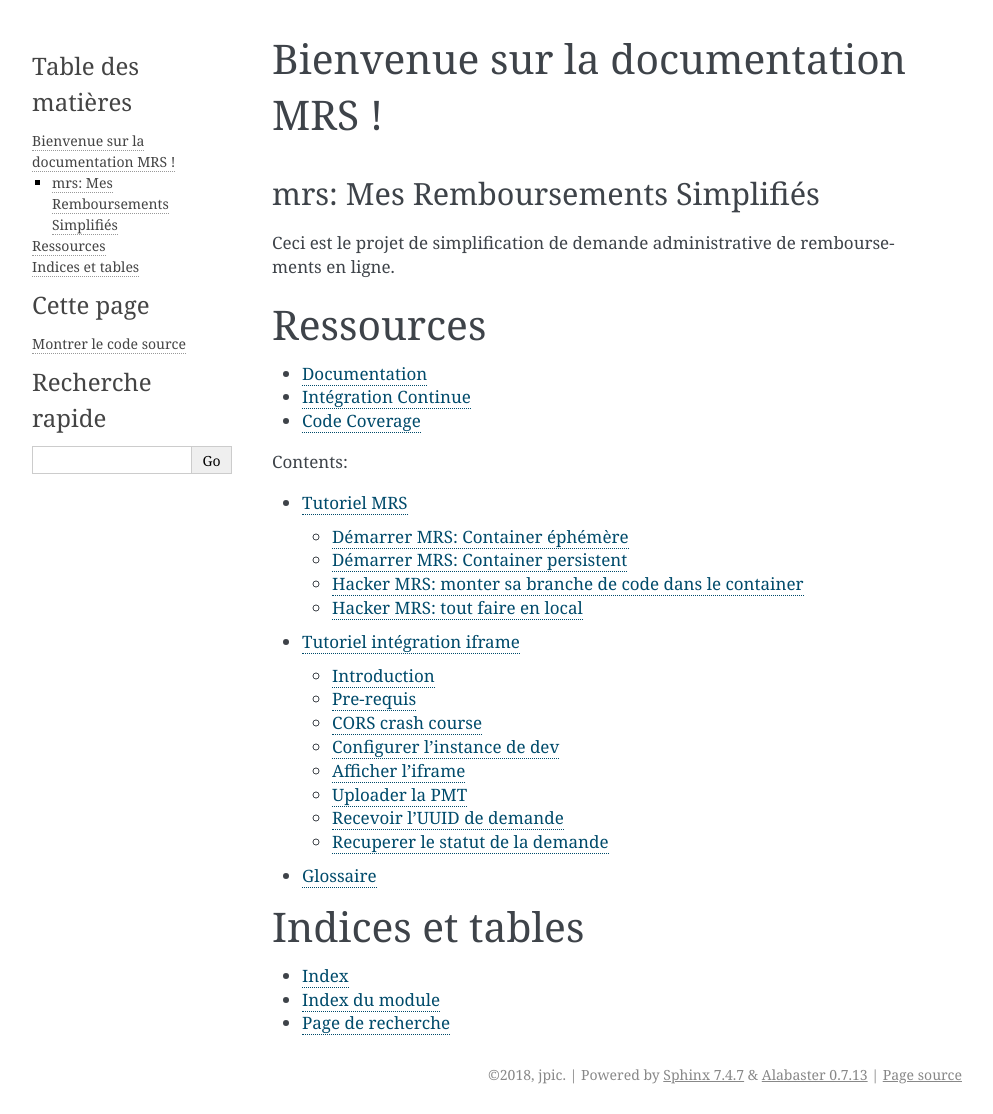
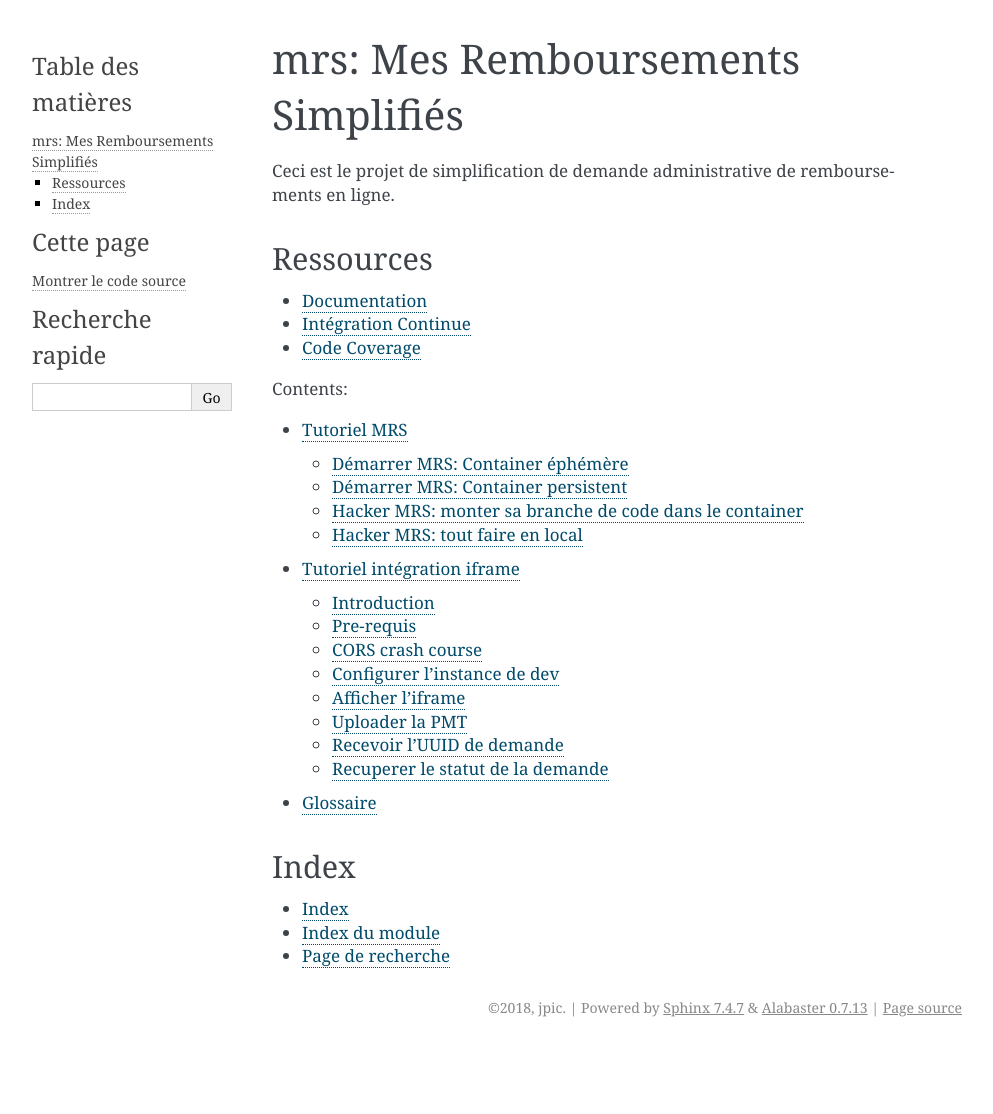
Before and after one commit to betagouv/mrs, a Sphinx documentation site: the page built from docs/index.rst, in a window 1280 px wide. Shown: the whole page, without its empty margins (148-1141 px from the left). Built offline with Sphinx 7.4.7, drawn with Linux system fonts in a browser that asks for light colours; after the commit the page ends 1047 px from its top, so only the background shows below that.

Commit message:
Lighten index

```diff
--- a/docs/index.rst
+++ b/docs/index.rst
@@ -1,11 +1,3 @@
-.. MRS documentation master file, created by
-   sphinx-quickstart on Thu Mar 22 14:41:35 2018.
-   You can adapt this file completely to your liking, but it should at least
-   contain the root `toctree` directive.
-
-Bienvenue sur la documentation MRS !
-====================================
-
 .. include:: ../README.rst
 
 .. toctree::
@@ -16,8 +8,8 @@
    iframe
    glossary
 
-Indices et tables
-=================
+Index
+=====
 
 * :ref:`genindex`
 * :ref:`modindex`
```
